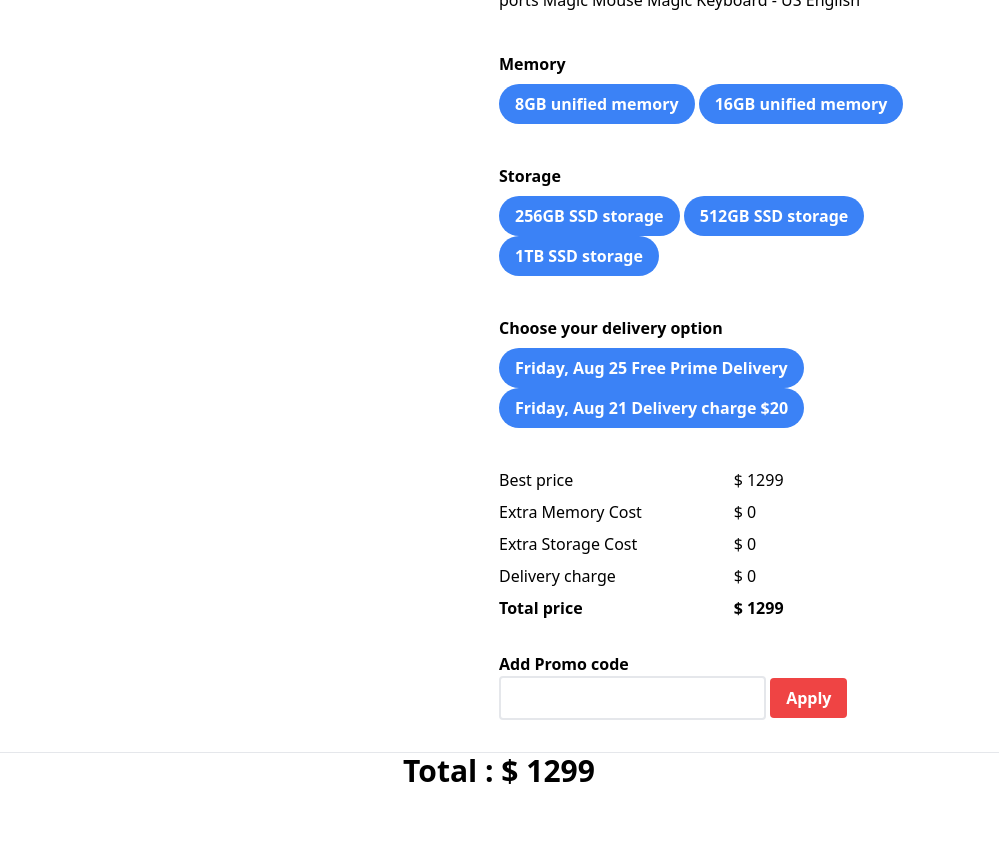
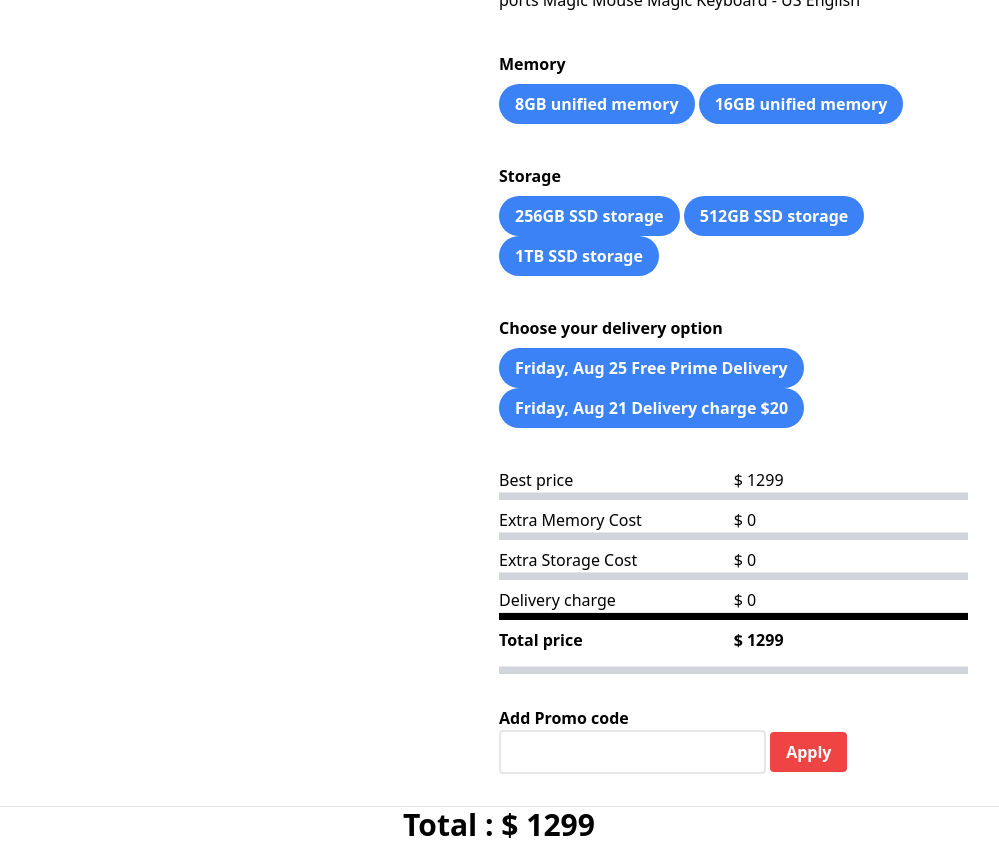
Before and after one commit to Fahim2000/Macbook-pro, a plain HTML site: page index.html in a window 1280 px wide. Shown: the part 236-1095 px from the top of the page, without its empty margins (141-1140 px from the left). Before the commit the page ends 1027 px from the top, so only its background shows below. Drawn offline with nearby package versions, Linux system fonts and the light colour scheme.

Commit message:
styles added

```diff
--- a/index.html
+++ b/index.html
@@ -11,9 +11,12 @@
     />
   </head>
   <body>
-    <main class="mt-16 w-11/12 mx-auto">
+    <main class="mt-16 w-11/12 mx-auto mb-4">
       <section class="mx-auto w-4/5 grid grid-cols-2">
+        <!-- IMAGE -->
         <img src="./images/mac.png" class="w-2/5" alt="macbook image" />
+
+        <!-- ASIDE SPECIFICATIONS AND PRODUCT DETAILS -->
         <aside class="mb-8">
           <h1 class="font-semibold text-3xl">
             Customize your Blue 24-inch iMac with Apple M1 chip.
@@ -126,17 +129,32 @@
           </button>
 
           <div class="grid grid-cols-2 mt-8">
+            <div>
               <p class="mt-2">Best price</p>
+              <hr class="h-2 bg-gray-300" />
+              <p class="mt-2">Extra Memory Cost</p>
+              <hr class="h-2 bg-gray-300" />
+              <p class="mt-2">Extra Storage Cost</p>
+              <hr class="h-2 bg-gray-300" />
+              <p class="mt-2">Delivery charge</p>
+              <hr class="h-2 bg-black" />
+              <p class="mt-2 font-bold">Total price</p>
+              <hr class="h-2 bg-gray-300 mt-3.5" />
+            </div>
+
+            <div>
               <p class="mt-2">$ <span id="best-price">1299</span></p>
+              <hr class="h-2 bg-gray-300" />
 
-            <p class="mt-2">Extra Memory Cost</p>
               <p class="mt-2">$ <span id="memory-cost">0</span></p>
-            <p class="mt-2">Extra Storage Cost</p>
+              <hr class="h-2 bg-gray-300" />
               <p class="mt-2">$ <span id="storage-cost">0</span></p>
-            <p class="mt-2">Delivery charge</p>
+              <hr class="h-2 bg-gray-300" />
               <p class="mt-2">$ <span id="delivery-cost">0</span></p>
-            <p class="mt-2 font-bold">Total price</p>
+              <hr class="h-2 bg-black" />
               <p class="mt-2 font-bold">$ <span id="total-price">1299</span></p>
+              <hr class="h-2 bg-gray-300 mt-3.5" />
+            </div>
           </div>
 
           <p class="mt-8 font-semibold">Add Promo code</p>
@@ -161,6 +179,7 @@
           </button>
         </aside>
       </section>
+      <!-- TOTAL PRICE -->
       <hr class="w-full" />
       <h3 class="text-3xl font-semibold text-center">
         Total : $ <span id="final-total">1299</span>
```
Lines whose indentation alone changed are shown as unchanged.
